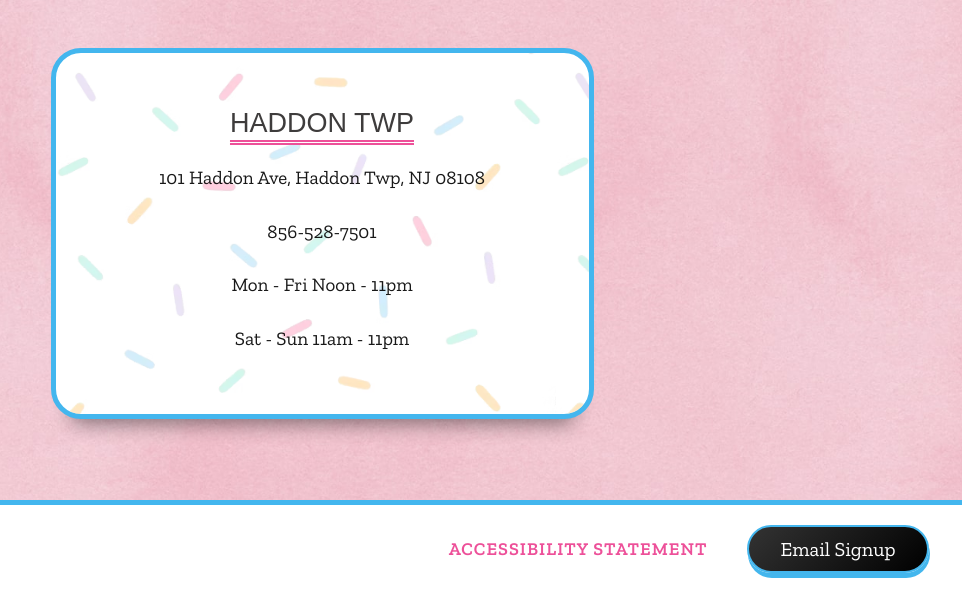
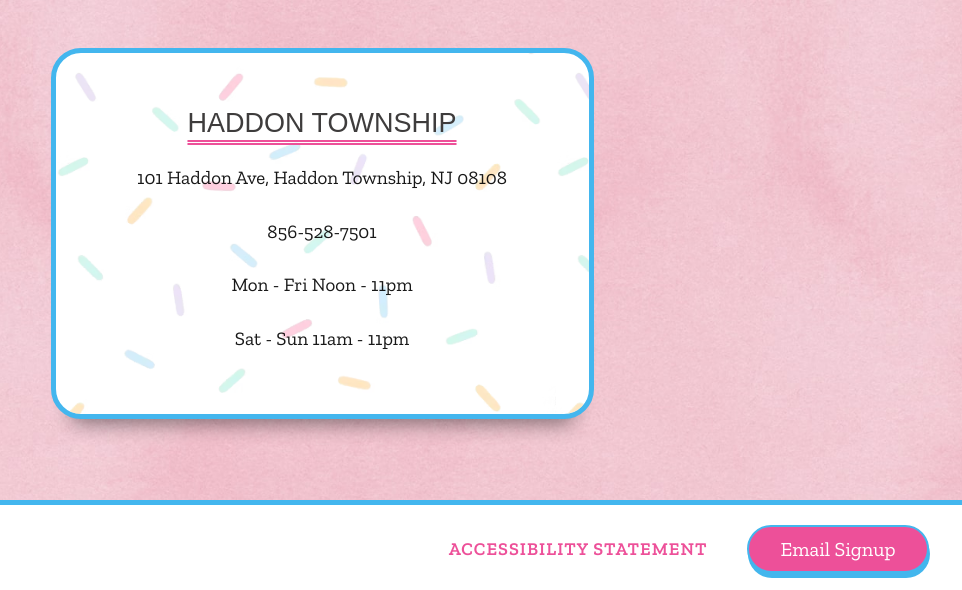
Before and after one commit to webmastery25/scoopdeville, a plain HTML site: page location.html in a window 1280 px wide. Shown: the part 989-1579 px from the top of the page, 318-1280 px from the left. Drawn offline with nearby package versions, Linux system fonts and the light colour scheme.

Commit message:
location page updated

```diff
--- a/assets/css/style.css
+++ b/assets/css/style.css
@@ -388,7 +388,6 @@ div#fund-content h2 {text-shadow:unset;}
 
 /* Email Signin */
 .email-btn {
-  background: linear-gradient(135deg, #333, #000);
   color: #fff;
 }
 
--- a/location.html
+++ b/location.html
@@ -80,8 +80,8 @@
                <div class="row align-items-center justify-content-center">
                   <div class="col-lg-6 col-md-6 mt-4 mt-lg-5 mb-0 mb-lg-4">
                      <div class="location-details">
-                        <h4>Haddon Twp  </h4>
-                        <p class="address">101 Haddon Ave, Haddon Twp, NJ 08108  </p>
+                        <h4>Haddon Township  </h4>
+                        <p class="address">101 Haddon Ave, Haddon Township, NJ 08108  </p>
                         <p class="contact"><a href="tel:856-528-7501">856-528-7501</a></p>
                         <p class="timing">Mon - Fri   Noon - 11pm</p>
                         <p class="timing">Sat - Sun   11am - 11pm</p>
```
Also changed, not shown: about.html (+1 -1 lines).
